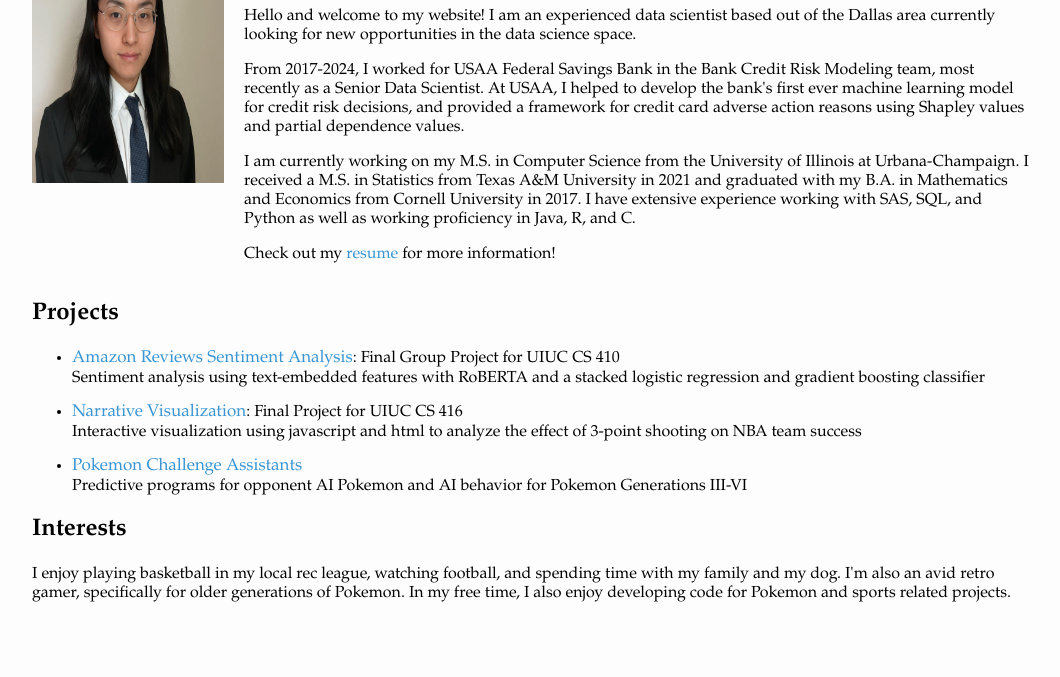
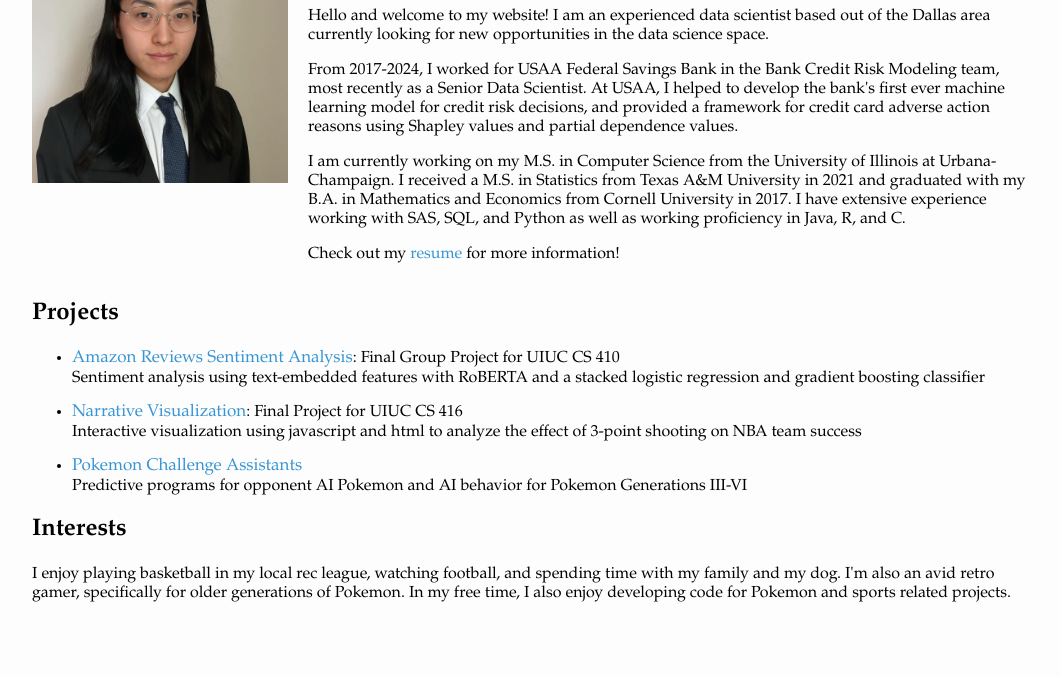
Before and after one commit to echen52/echen52, a plain HTML site: page index.html in a window 1280 px wide. Shown: the part 123-800 px from the top of the page, without its empty margins (108-1168 px from the left). Drawn offline with Linux system fonts and the light colour scheme.

Commit message:
Update index.html

```diff
--- a/index.html
+++ b/index.html
@@ -21,7 +21,7 @@
 
 	    <div class="content">
 	    	<div class="heading">
-			    <img src="profile1.jpg" style="width: auto;height: auto;max-width: 15vw;max-height: 20vw;" alt="Edward's profile photo">
+			    <img src="profile1.jpg" style="width: auto;height: auto;max-width: 20vw;max-height: 20vw;" alt="Edward's profile photo">
 			    <div class="vertical">
 				    <h1>Edward Chen</h1>
 				    <h3> echen52 (at) illinois (dot) edu </h3>
```
